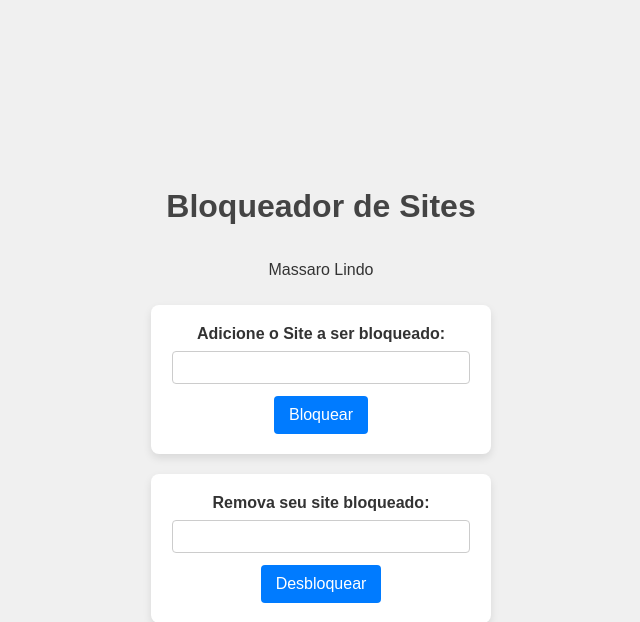
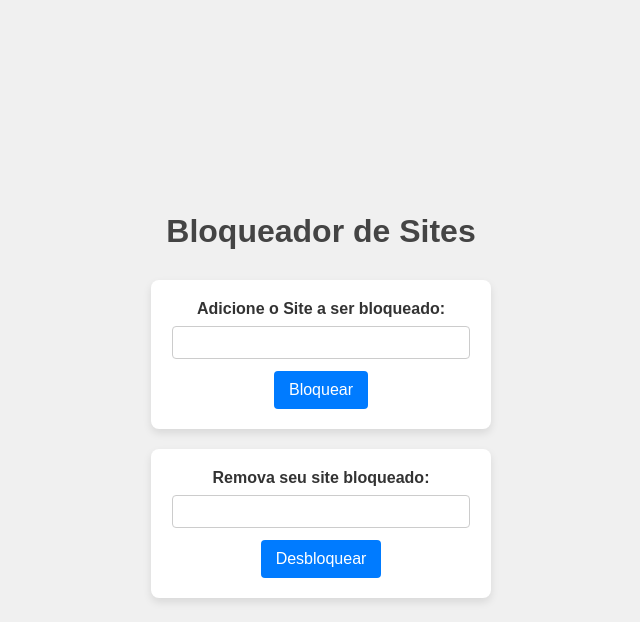
Before and after one commit to adrznx/Calculadora_bloqueador_Site, a Flask app: page / in a window 1280 px wide. Shown: the top 622 px of the page, without its empty margins (319-959 px from the left). Run offline with Flask 3, Linux system fonts and the light colour scheme.

Commit message:
alteração no código

```diff
--- a/templates/index.html
+++ b/templates/index.html
@@ -9,7 +9,6 @@
 <body>
     <h1>Bloqueador de Sites</h1>
 
-    <p>Massaro Lindo</p>
 
     <!-- Formulário para bloquear sites -->
     <form action="/block" method="post">
```
